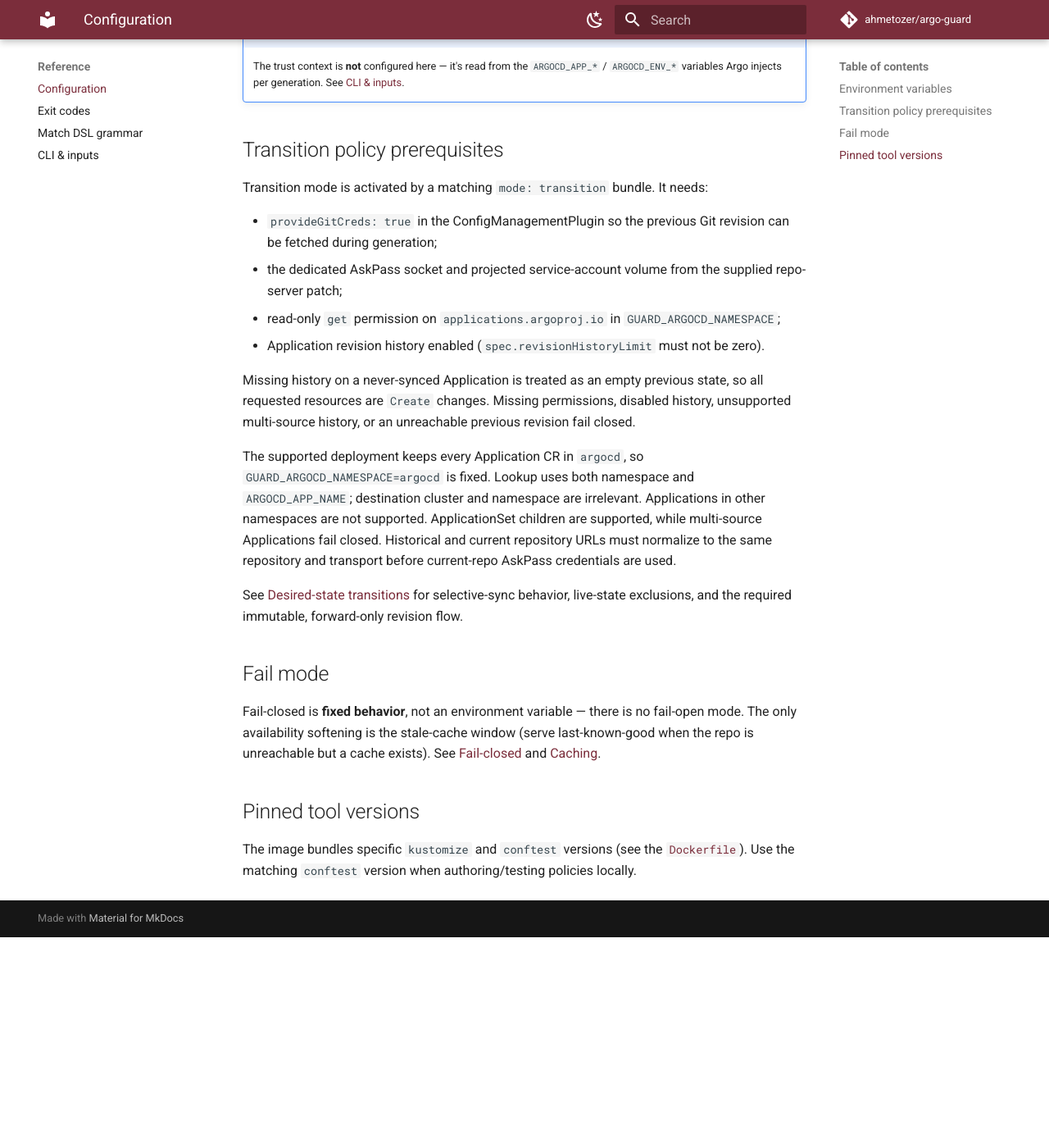
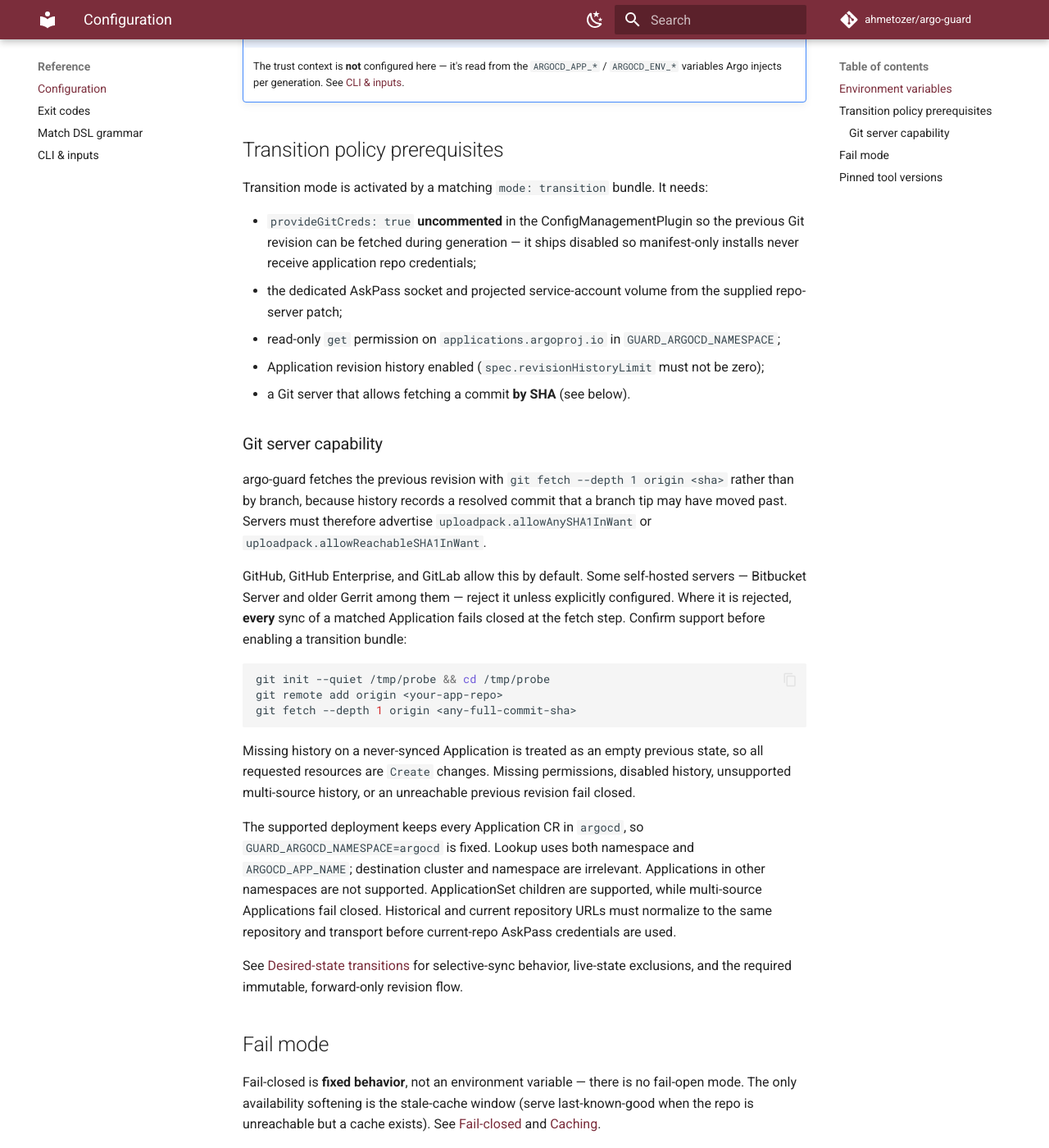
Before and after one commit to ahmetozer/argo-guard, an MkDocs documentation site: the page built from docs/reference/configuration.md, in a window 1280 px wide and 1400 px high, scrolled down 1291 px. Shown: the whole window at 82% size. Built offline with MkDocs 1.6.1 and Material for MkDocs 9.7.7, drawn with Linux system fonts in a browser that asks for light colours; comment, search, counter and statistics services are not loaded; before the commit the page ends 2434 px from its top, so only the background shows below that.

Commit message:
fix: explain fetch-by-SHA server requirement on failure and in docs

````diff
--- a/docs/reference/configuration.md
+++ b/docs/reference/configuration.md
@@ -26,14 +26,35 @@ container. There is no config file.
 
 Transition mode is activated by a matching `mode: transition` bundle. It needs:
 
-- `provideGitCreds: true` in the ConfigManagementPlugin so the previous Git
-  revision can be fetched during generation;
+- `provideGitCreds: true` **uncommented** in the ConfigManagementPlugin so the
+  previous Git revision can be fetched during generation — it ships disabled so
+  manifest-only installs never receive application repo credentials;
 - the dedicated AskPass socket and projected service-account volume from the
   supplied repo-server patch;
 - read-only `get` permission on `applications.argoproj.io` in
   `GUARD_ARGOCD_NAMESPACE`;
 - Application revision history enabled (`spec.revisionHistoryLimit` must not be
-  zero).
+  zero);
+- a Git server that allows fetching a commit **by SHA** (see below).
+
+### Git server capability
+
+argo-guard fetches the previous revision with `git fetch --depth 1 origin <sha>`
+rather than by branch, because history records a resolved commit that a branch
+tip may have moved past. Servers must therefore advertise
+`uploadpack.allowAnySHA1InWant` or `uploadpack.allowReachableSHA1InWant`.
+
+GitHub, GitHub Enterprise, and GitLab allow this by default. Some self-hosted
+servers — Bitbucket Server and older Gerrit among them — reject it unless
+explicitly configured. Where it is rejected, **every** sync of a matched
+Application fails closed at the fetch step. Confirm support before enabling a
+transition bundle:
+
+```bash
+git init --quiet /tmp/probe && cd /tmp/probe
+git remote add origin <your-app-repo>
+git fetch --depth 1 origin <any-full-commit-sha>
+```
 
 Missing history on a never-synced Application is treated as an empty previous
 state, so all requested resources are `Create` changes. Missing permissions,
````
Also changed, not shown: docs/concepts/desired-state-transitions.md (+18 -1 lines), docs/operations/troubleshooting.md (+6 -0 lines), 1 other file.
